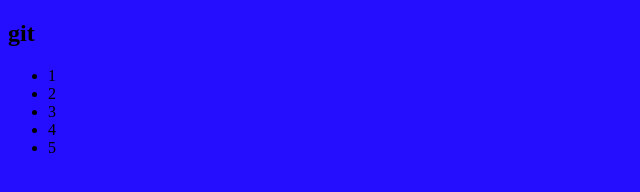
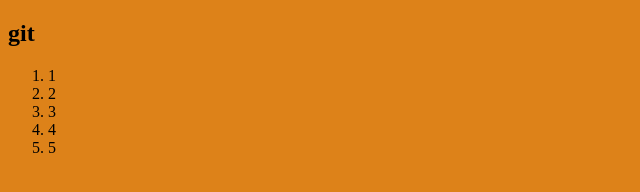
Before and after one commit to alabak48/seminar, a plain HTML site: page index.html in a window 1280 px wide. Shown: the whole page, without its empty margins (0-640 px from the left). Drawn offline with Linux system fonts and the light colour scheme.

Commit message:
Promijenila sam boju pozadine i slova. Promijenila sam upozorenje. Promijenila sam listu.

```diff
--- a/app.js
+++ b/app.js
@@ -1 +1 @@
-alert('Hello world');
+alert('Bok svijete!');
--- a/index.html
+++ b/index.html
@@ -9,13 +9,13 @@
 </head>
 <body>
     <h2>git</h2>
-    <ul>
+    <ol>
         <li>1</li>
         <li>2</li>
         <li>3</li>
         <li>4</li>
         <li>5</li>
-    </ul>
+    </ol>
     <script src="app.js"></script>
 </body>
 </html>
--- a/style.css
+++ b/style.css
@@ -1,3 +1,7 @@
 body{
- background-color: rgb(37, 13, 253);
+ background-color: rgb(221, 130, 25);
 }
+
+.h2 {
+    color: darkblue;
+}
```
